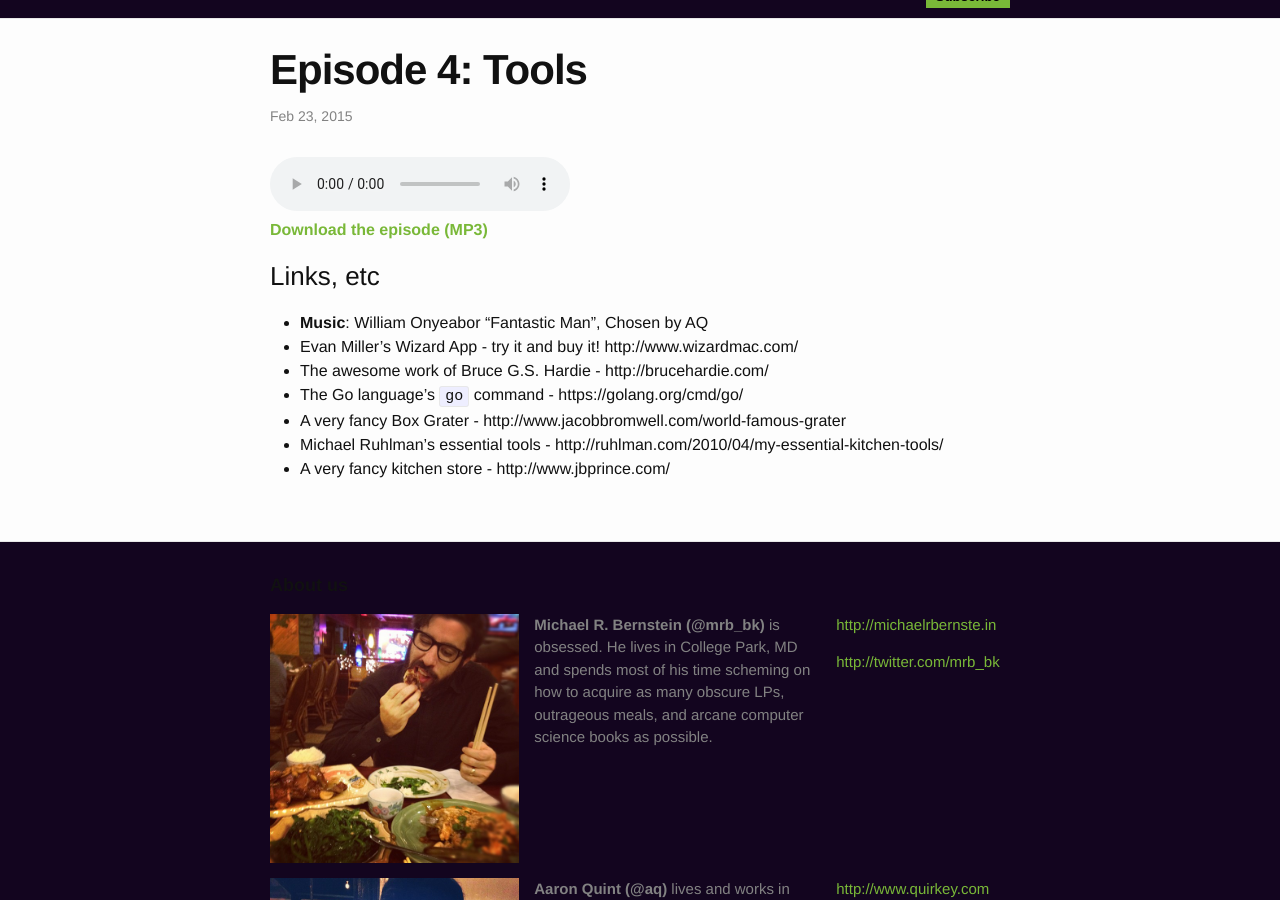
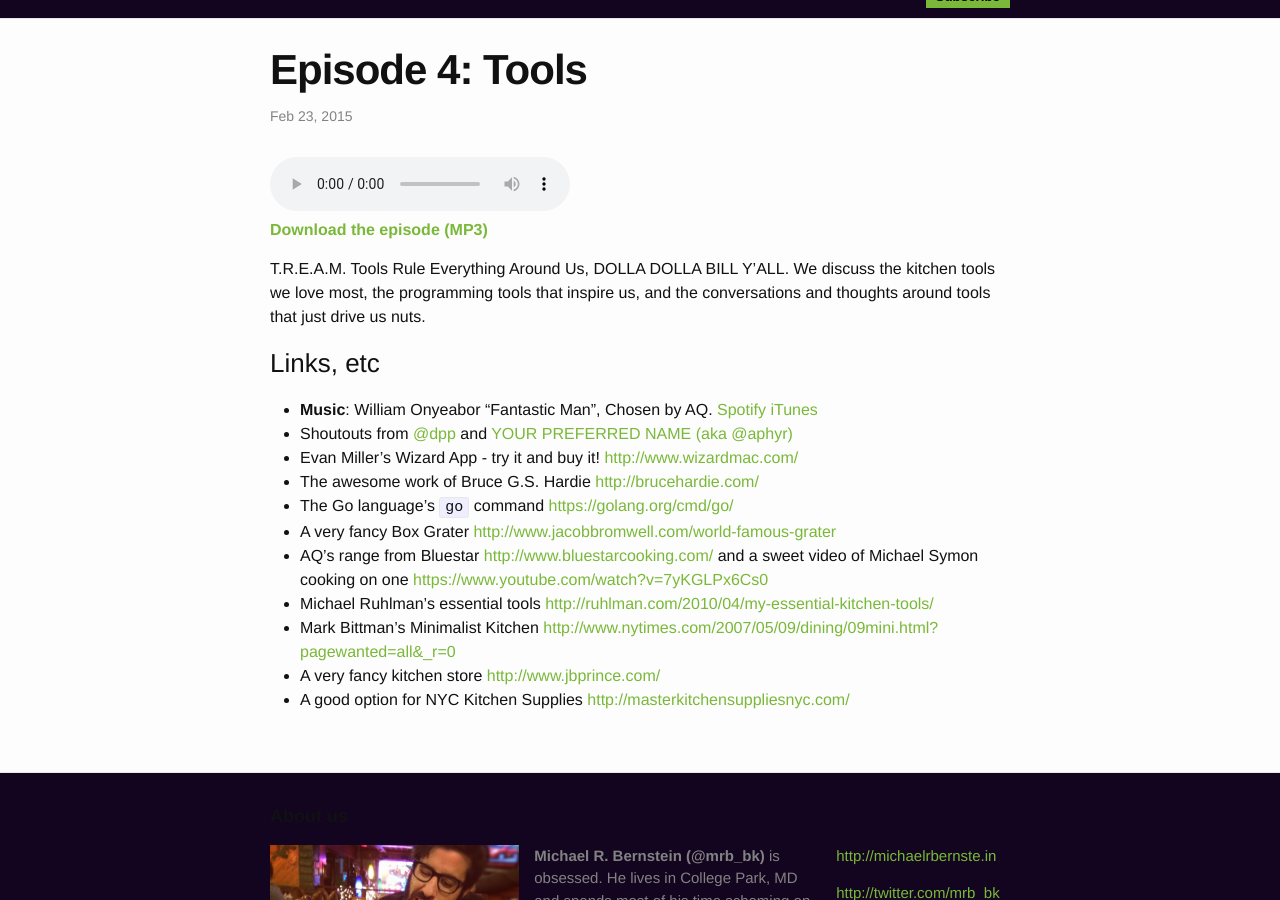
Before and after one commit to beatsryetypes/beatsryetypes.github.io, a Jekyll site: the page built from _posts/2015-02-23-episode-4-tools.md, in a window 1280 px wide and 900 px high, scrolled down 319 px. Built offline with Jekyll 4.4.1, drawn with Linux system fonts in a browser that asks for light colours.

Commit message:
More links

```diff
--- a/_posts/2015-02-23-episode-4-tools.md
+++ b/_posts/2015-02-23-episode-4-tools.md
@@ -7,15 +7,22 @@
 duration: "25:58"
 link: http://quirkey.com/brt/brt-004-160.mp3
 summary: >
+  T.R.E.A.M. Tools Rule Everything Around Us, DOLLA DOLLA BILL Y'ALL. We discuss the kitchen tools we love most, the programming tools that inspire us, and the conversations and thoughts around tools that just drive us nuts.
 ---
+T.R.E.A.M. Tools Rule Everything Around Us, DOLLA DOLLA BILL Y'ALL. We discuss the kitchen tools we love most, the programming tools that inspire us, and the conversations and thoughts around tools that just drive us nuts.
+
 <!-- more -->
 
 ### Links, etc
 
-* <strong>Music</strong>: William Onyeabor “Fantastic Man”, Chosen by AQ
-* Evan Miller's Wizard App - try it and buy it! http://www.wizardmac.com/
-* The awesome work of Bruce G.S. Hardie - http://brucehardie.com/
-* The Go language's `go` command - https://golang.org/cmd/go/
-* A very fancy Box Grater - http://www.jacobbromwell.com/world-famous-grater
-* Michael Ruhlman's essential tools - http://ruhlman.com/2010/04/my-essential-kitchen-tools/
-* A very fancy kitchen store - http://www.jbprince.com/
+* <strong>Music</strong>: William Onyeabor “Fantastic Man”, Chosen by AQ. [Spotify](http://open.spotify.com/track/1ETZhP9orTkDclKEyt0xqm) [iTunes](https://itunes.apple.com/us/album/fantastic-man/id708418132?i=708418258)
+* Shoutouts from [@dpp](https://twitter.com/dpp) and [YOUR PREFERRED NAME (aka @aphyr)](https://twitter.com/aphyr)
+* Evan Miller's Wizard App - try it and buy it! <http://www.wizardmac.com/>
+* The awesome work of Bruce G.S. Hardie <http://brucehardie.com/>
+* The Go language's `go` command <https://golang.org/cmd/go/>
+* A very fancy Box Grater <http://www.jacobbromwell.com/world-famous-grater>
+* AQ's range from Bluestar <http://www.bluestarcooking.com/> and a sweet video of Michael Symon cooking on one <https://www.youtube.com/watch?v=7yKGLPx6Cs0>
+* Michael Ruhlman's essential tools <http://ruhlman.com/2010/04/my-essential-kitchen-tools/>
+* Mark Bittman's Minimalist Kitchen <http://www.nytimes.com/2007/05/09/dining/09mini.html?pagewanted=all&_r=0>
+* A very fancy kitchen store <http://www.jbprince.com/>
+* A good option for NYC Kitchen Supplies <http://masterkitchensuppliesnyc.com/>
```
